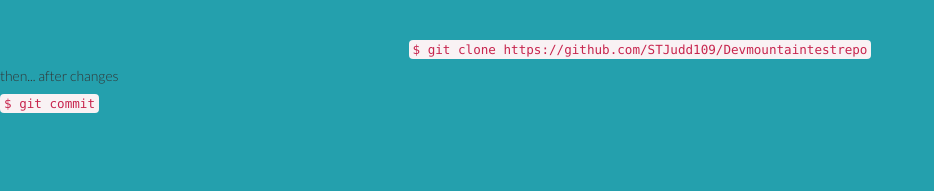
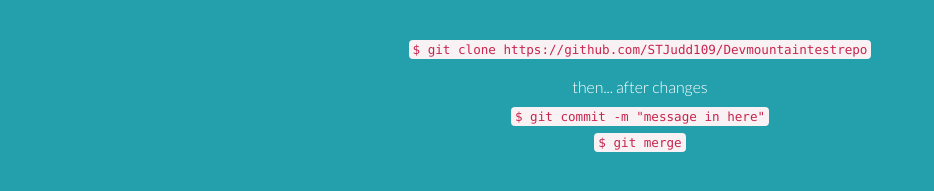
Before and after one commit to STJudd109/Devmountaintestrepo, a plain HTML site: page index.html in a window 1280 px wide. Shown: the part 215-406 px from the top of the page, without its empty margins (0-934 px from the left). Drawn offline with nearby package versions, Linux system fonts and the light colour scheme.

Commit message:
initchanges

```diff
--- a/index.html
+++ b/index.html
@@ -27,11 +27,14 @@
 <p class="text-center">
 <code>$ git clone https://github.com/STJudd109/Devmountaintestrepo</code>
 </p>
-<p>
+<h3 class="text-center">
 	then... after changes
+</h3>
+<p class="text-center">
+	<code>$ git commit -m "message in here"</code>
 </p>
-<p>
-	<code>$ git commit </code>
+<p class="text-center">
+	<code>$ git merge</code>
 </p>
 </body>
 </html>
```
